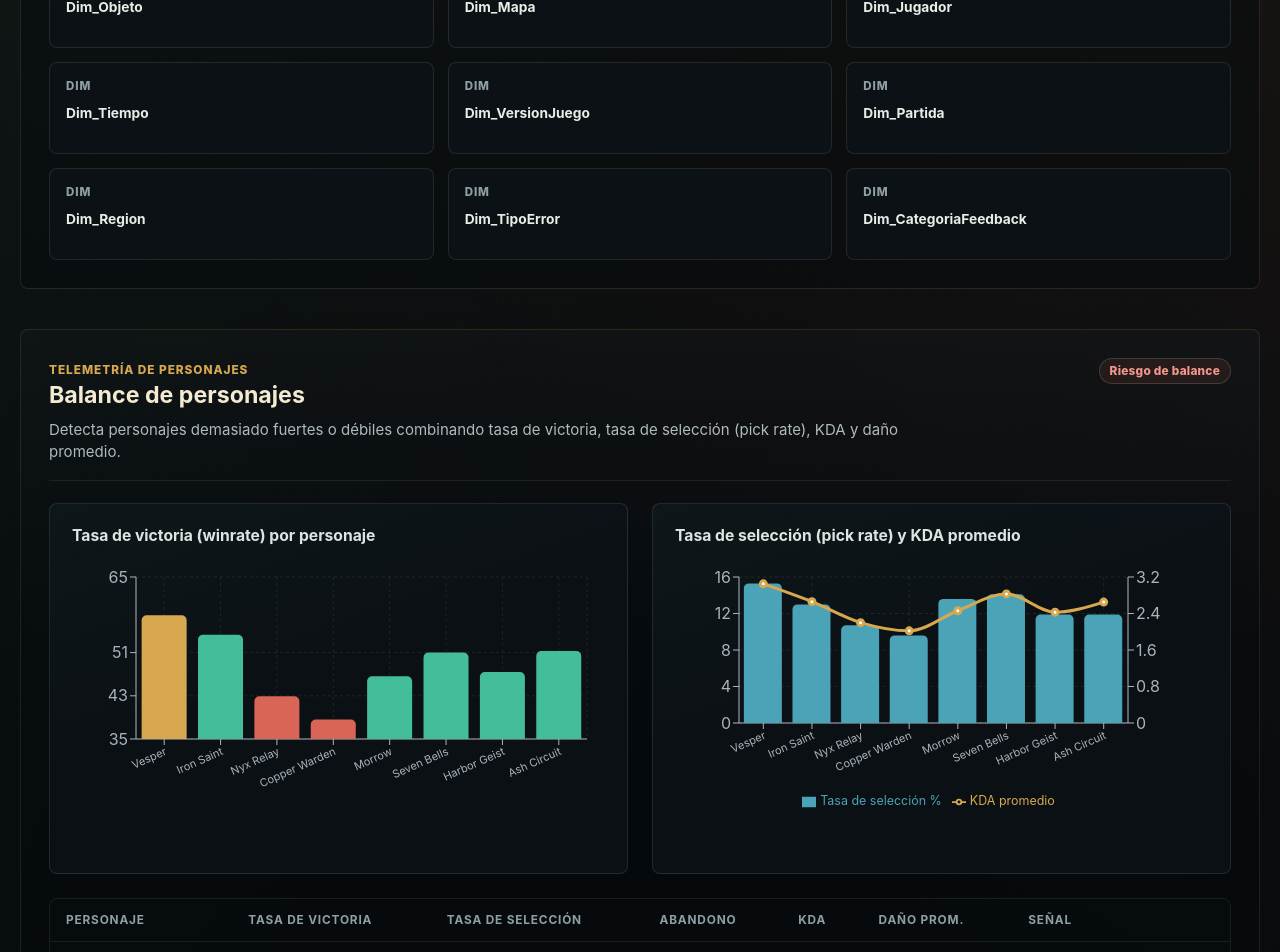
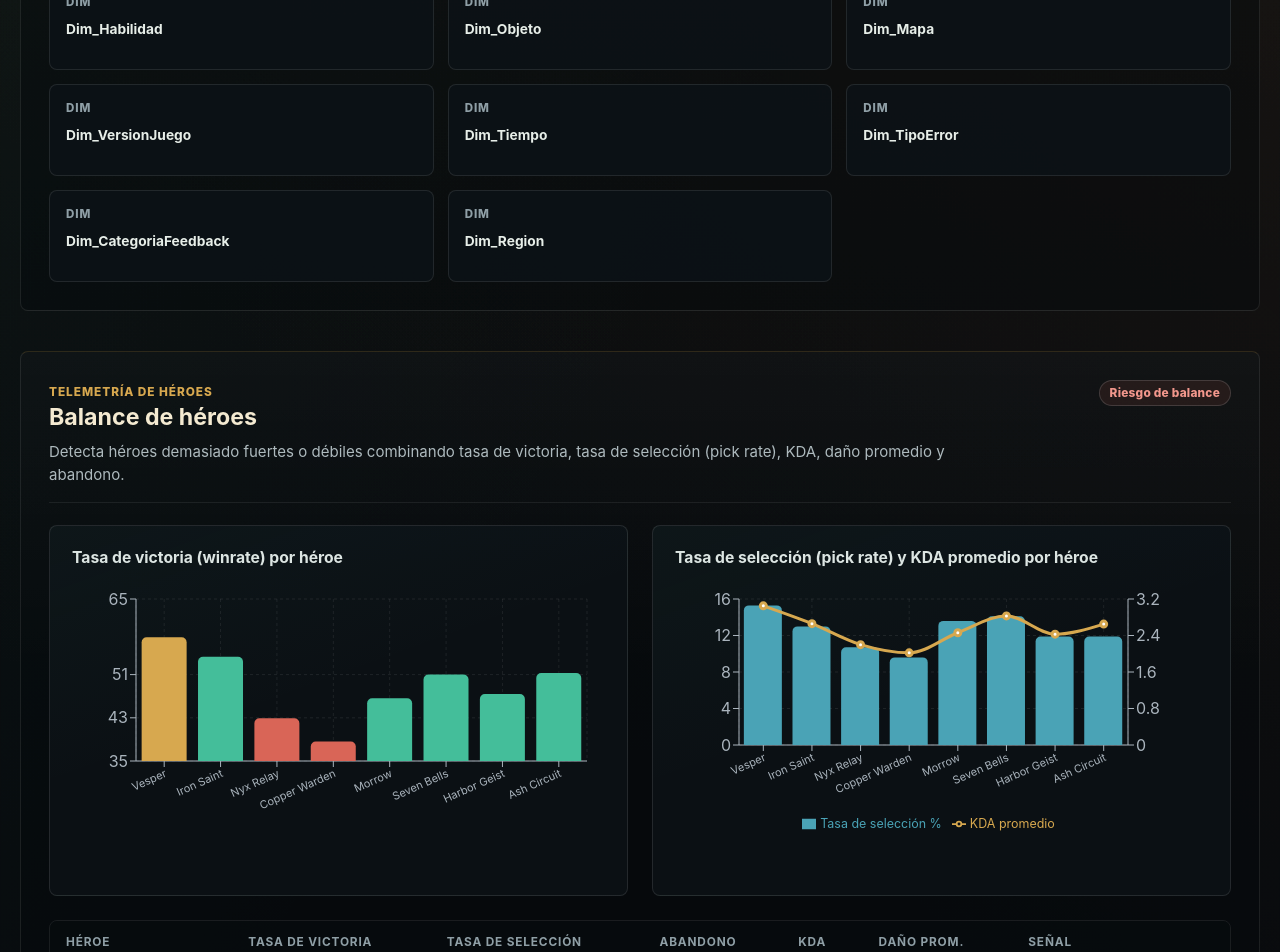
Before and after one commit to AgustinNari/Dashboard-Deadlock, a React (Vite) app: page / in a window 1280 px wide. Shown: the part 1500-2452 px from the top of the page. Built offline with nearby package versions, Linux system fonts and the light colour scheme.

Commit message:
Cleanup final

```diff
--- a/src/App.tsx
+++ b/src/App.tsx
@@ -49,17 +49,16 @@ const dimensionalCoverage = [
   { kind: 'Fact', name: 'Fact_EventoGameplay', tone: 'green' },
   { kind: 'Fact', name: 'Fact_ErrorTecnico', tone: 'red' },
   { kind: 'Fact', name: 'Fact_Feedback', tone: 'blue' },
+  { kind: 'Dim', name: 'Dim_Jugador', tone: 'muted' },
   { kind: 'Dim', name: 'Dim_Personaje', tone: 'muted' },
   { kind: 'Dim', name: 'Dim_Habilidad', tone: 'muted' },
   { kind: 'Dim', name: 'Dim_Objeto', tone: 'muted' },
   { kind: 'Dim', name: 'Dim_Mapa', tone: 'muted' },
-  { kind: 'Dim', name: 'Dim_Jugador', tone: 'muted' },
+  { kind: 'Dim', name: 'Dim_VersionJuego', tone: 'muted' },
   { kind: 'Dim', name: 'Dim_Tiempo', tone: 'muted' },
-  { kind: 'Dim', name: 'Dim_VersionJuego', tone: 'muted' },
-  { kind: 'Dim', name: 'Dim_Partida', tone: 'muted' },
-  { kind: 'Dim', name: 'Dim_Region', tone: 'muted' },
   { kind: 'Dim', name: 'Dim_TipoError', tone: 'muted' },
   { kind: 'Dim', name: 'Dim_CategoriaFeedback', tone: 'muted' },
+  { kind: 'Dim', name: 'Dim_Region', tone: 'muted' },
 ];
 
 function tooltipProps() {
@@ -114,7 +113,7 @@ export function App() {
           <div className="hero-meta">
             <span>ELO/MMR, regiones y versiones</span>
             <span>Dataset simulado local</span>
-            <span>Prototipo conceptual</span>
+            <span>Prototipo analítico local</span>
           </div>
         </div>
         <div className="radar-panel" aria-label="Estado operacional simulado">
@@ -190,7 +189,7 @@ export function App() {
       <Panel
         title="Cobertura del modelo dimensional"
         eyebrow="Data Warehouse"
-        description="Mapa rápido de las facts y dimensiones principales que alimentan el tablero. Las builds se reconstruyen desde eventos de compra en Fact_EventoGameplay vinculados a Dim_Objeto."
+        description="Resume las facts y dimensiones que alimentan las métricas del tablero. En el modelo dimensional, los héroes se representan mediante Dim_Personaje y las builds se reconstruyen desde eventos de compra en Fact_EventoGameplay vinculados a Dim_Objeto."
       >
         <div className="coverage-grid">
           {dimensionalCoverage.map((item) => (
@@ -203,15 +202,15 @@ export function App() {
       </Panel>
 
       <Panel
-        title="Balance de personajes"
-        eyebrow="Telemetría de personajes"
-        description="Detecta personajes demasiado fuertes o débiles combinando tasa de victoria, tasa de selección (pick rate), KDA y daño promedio."
+        title="Balance de héroes"
+        eyebrow="Telemetría de héroes"
+        description="Detecta héroes demasiado fuertes o débiles combinando tasa de victoria, tasa de selección (pick rate), KDA, daño promedio y abandono."
         badge={riskLabel(balanceLevel, 'Riesgo de balance')}
         badgeLevel={balanceLevel}
       >
         <div className="section-grid two">
           <div className="chart-box">
-            <h3>Tasa de victoria (winrate) por personaje</h3>
+            <h3>Tasa de victoria (winrate) por héroe</h3>
             <ResponsiveContainer width="100%" height={290}>
               <BarChart data={model.heroRows} margin={{ top: 16, right: 18, left: 4, bottom: 42 }}>
                 <CartesianGrid strokeDasharray="3 3" stroke="rgba(255,255,255,.08)" />
@@ -227,7 +226,7 @@ export function App() {
             </ResponsiveContainer>
           </div>
           <div className="chart-box">
-            <h3>Tasa de selección (pick rate) y KDA promedio</h3>
+            <h3>Tasa de selección (pick rate) y KDA promedio por héroe</h3>
             <ResponsiveContainer width="100%" height={290}>
               <ComposedChart data={model.heroRows} margin={{ top: 16, right: 20, left: 4, bottom: 42 }}>
                 <CartesianGrid strokeDasharray="3 3" stroke="rgba(255,255,255,.08)" />
@@ -448,7 +447,7 @@ export function App() {
       <Panel
         title="Vista predictiva / Data Mining"
         eyebrow="Capa predictiva simulada"
-        description="Vista conceptual para mostrar cómo el Data Warehouse podría alimentar modelos de predicción de abandono y retorno al próximo playtest."
+        description="Vista simulada de cómo el Data Warehouse puede alimentar modelos de predicción de abandono y retorno al próximo playtest."
         className="mining-panel"
       >
         <div className="mining-grid">
--- a/src/components/HeroRankingTable.tsx
+++ b/src/components/HeroRankingTable.tsx
@@ -16,7 +16,7 @@ export function HeroRankingTable({ rows }: { rows: HeroRow[] }) {
       <table>
         <thead>
           <tr>
-            <th>Personaje</th>
+            <th>Héroe</th>
             <th>Tasa de victoria</th>
             <th>Tasa de selección</th>
             <th>Abandono</th>
```
Also changed, not shown: 1 other file (tests, documents, lock files or other folders).
